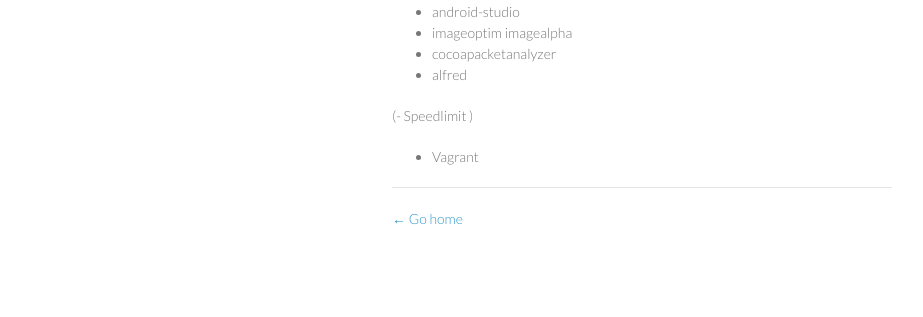
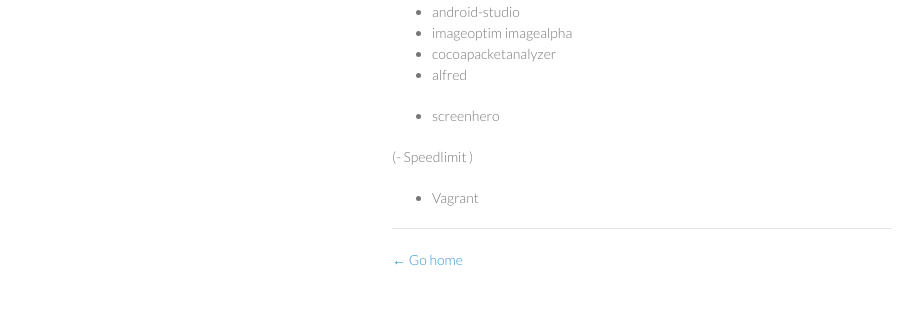
Before and after one commit to nicolas-brousse/osx-install-and-tips, a Jekyll site: the page built from pages/installation/gui-apps.md, in a window 1280 px wide. Shown: the part 1643-1960 px from the top of the page, without its empty margins (178-1101 px from the left). Built offline with Jekyll 4.4.1, drawn with Linux system fonts in a browser that asks for light colours; Markdown is read by kramdown in place of the engine named in the settings; before the commit the page ends 1922 px from its top, so only the background shows below that.

Commit message:
Update gui-apps.md

```diff
--- a/pages/installation/gui-apps.md
+++ b/pages/installation/gui-apps.md
@@ -95,6 +95,7 @@
 - cocoapacketanalyzer
 - alfred
 
+- screenhero
 
 (- Speedlimit )
 
```
